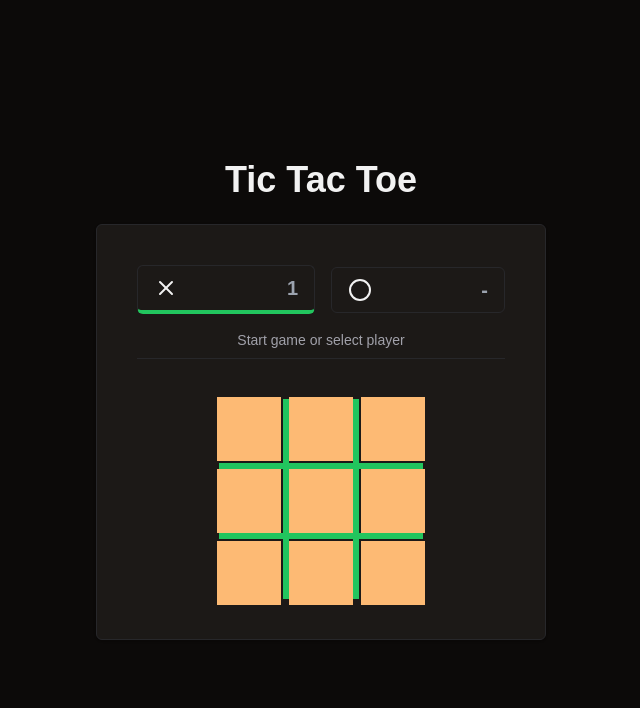
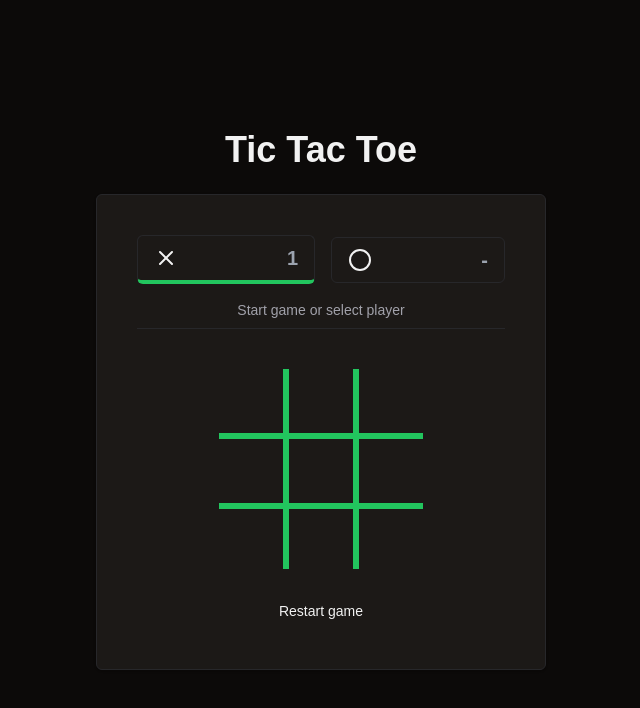
Before and after one commit to Hasan0734/tic-tac-toe, a Next.js app: page / in a window 1280 px wide. Both pictures are taken after a click on the button "New Game". Shown: the top 708 px of the page, without its empty margins (319-959 px from the left). Built offline with nearby package versions, Linux system fonts and the light colour scheme.

Commit message:
added click event

```diff
--- a/components/GameBoard.jsx
+++ b/components/GameBoard.jsx
@@ -1,30 +1,21 @@
 import { Circle, X } from "lucide-react";
 import React, { useState } from "react";
 
-const GameBoard = ({ handlePlayer, selectPlayer }) => {
-  const data = [
-    [0, 1, 2],
-    [3, 4, 5],
-    [6, 7, 8],
-  ];
+const GameBoard = ({ handlePlayer, selectPlayer, tiles, setTiles }) => {
+  const handleClick = (i) => {
+    if (tiles[i]) return;
 
-  const [records, setRecords] = useState([]);
-
-  const handleClick = (i, e) => {
-
-    console.log(e.target)
-
-    setRecords((pre) => [...pre, { [i]: player }]);
-
-
-    // if (records.length < 9) {
-    //   setRecords((pre) => [...pre, { [i]: player }]);
-    //   handlePlayer();
-    //   return;
-    // }
+    const updateTiles = [...tiles];
+    updateTiles[i] = selectPlayer;
+    setTiles(updateTiles);
+    handlePlayer();
   };
 
-  console.log(records);
+  const renderIcon = (value) => {
+    if (value === "X") return <X className="w-full h-full" />;
+    if (value === "O") return <Circle className="w-full h-full" />;
+    return null;
+  };
 
   return (
     <div className="relative w-[216px] h-[216px]">
@@ -89,19 +80,21 @@ const GameBoard = ({ handlePlayer, selectPlayer }) => {
 
       <table className="absolute w-full h-full inset-0 left-[3px] top-[10px]">
         <tbody>
-          {data.map((dt, i) => (
-            <tr className="" key={i}>
-              {dt.map((item) => (
-                <td className="" key={item}>
-                  <span
-                    className="flex justify-center items-center relative  p-2 size-[64px] bg-orange-300"
-                    onClick={(e) => handleClick(item, e)}
-                  >
-                    <X label={"X"}className="size-12 invisible absolute inset-0 w-full h-full" />
-                    <Circle label={"O"}className="size-12 invisible absolute inset-0 w-full h-full" />
-                  </span>
-                </td>
-              ))}
+          {[0, 1, 2].map((row) => (
+            <tr key={row}>
+              {[0, 1, 2].map((col) => {
+                const index = row * 3 + col; // Calculate the 1D index
+                return (
+                  <td key={index} className="">
+                    <span
+                      className="flex justify-center items-center relative p-2 size-[64px]"
+                      onClick={() => handleClick(index)}
+                    >
+                      {renderIcon(tiles[index])}
+                    </span>
+                  </td>
+                );
+              })}
             </tr>
           ))}
         </tbody>
--- a/components/HomeSection.jsx
+++ b/components/HomeSection.jsx
@@ -11,6 +11,7 @@ const HomeSection = () => {
   const [resetGame, setResetGame] = useState(false);
   const [selectPlayer, setSelectPlayer] = useState("X");
   const [tiles, setTiles] = useState(Array(9).fill(null));
+  const [start, setStart] = useState(false);
 
   const handleNewGame = () => {
     setNewGame(true);
@@ -18,9 +19,12 @@ const HomeSection = () => {
 
   const handleResetGame = () => {
     setResetGame(true);
+    setTiles(Array(9).fill(null));
+    setSelectPlayer("X");
   };
 
   const handleSelectPlayer = () => {
+    setStart(true);
     if (selectPlayer === "X") {
       setSelectPlayer("O");
       return;
@@ -40,7 +44,7 @@ const HomeSection = () => {
               <div className="text-center w-full space-y-4 border-b pb-2">
                 <div className="flex items-center w-full gap-4">
                   <div
-                    onClick={handleSelectPlayer}
+                    onClick={() => (start ? "" : handleSelectPlayer)}
                     className={cn(
                       "flex-grow border rounded-md px-4 py-2 flex items-center justify-between cursor-pointer",
                       { "border-b-primary border-b-4 ": selectPlayer === "X" }
@@ -52,7 +56,7 @@ const HomeSection = () => {
                     </span>
                   </div>
                   <div
-                    onClick={handleSelectPlayer}
+                    onClick={() => (start ? "" : handleSelectPlayer)}
                     className={cn(
                       "flex-grow border rounded-md px-4 py-2 flex items-center justify-between cursor-pointer",
                       { "border-b-primary  border-b-4 ": selectPlayer === "O" }
@@ -66,14 +70,22 @@ const HomeSection = () => {
                 </div>
 
                 <p className="text-sm text-muted-foreground">
-                  Start game or select player
+                  {start
+                    ? `'${selectPlayer}' Turn`
+                    : "Start game or select player"}
                 </p>
               </div>
               <GameBoard
+                setTiles={setTiles}
                 tiles={tiles}
                 selectPlayer={selectPlayer}
                 handlePlayer={handleSelectPlayer}
               />
+              <div>
+                <Button onClick={handleResetGame} variant={"ghost"}>
+                  Restart game
+                </Button>
+              </div>
             </>
           )}
           {!newGame && <Button onClick={setNewGame}>New Game</Button>}
```
